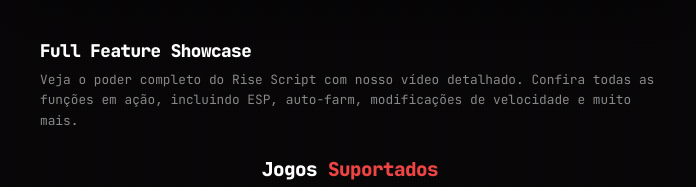
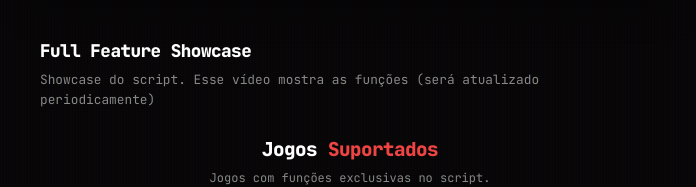
Before and after one commit to M0vi/michigun, a Next.js app: page / in a window 1280 px wide. Shown: the part 622-809 px from the top of the page, without its empty margins (290-986 px from the left). Built offline with nearby package versions, Linux system fonts and the light colour scheme.

Commit message:
Update page.tsx

```diff
--- a/app/page.tsx
+++ b/app/page.tsx
@@ -151,7 +151,7 @@ export default function Home() {
       <div className="vid-desc-box">
         <h3 className="vid-desc-title">Full Feature Showcase</h3>
         <p className="vid-desc-text">
-          Veja o poder completo do Rise Script com nosso vídeo detalhado. Confira todas as funções em ação, incluindo ESP, auto-farm, modificações de velocidade e muito mais.
+          Showcase do script. Esse vídeo mostra as funções (será atualizado periodicamente)
         </p>
       </div>
 
```
